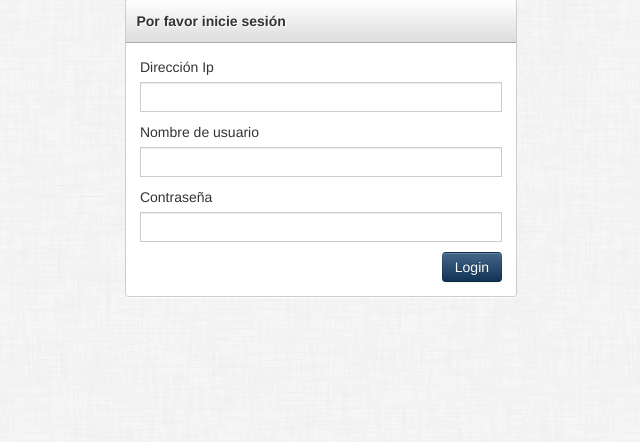
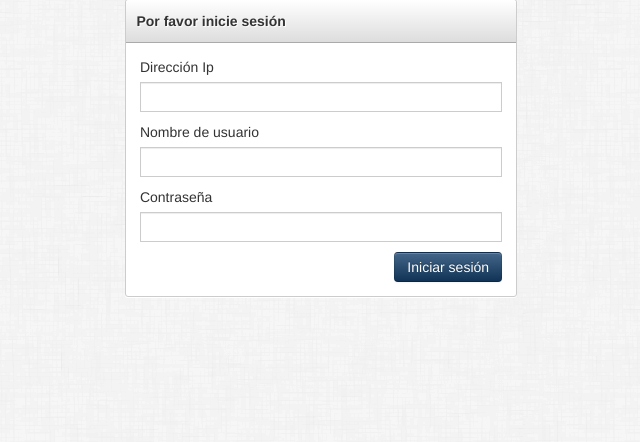
Before and after one commit to engelcituk/php-mikrotik-hospot, a PHP site: page /login.php in a window 1280 px wide. Shown: the part 126-568 px from the top of the page, without its empty margins (319-959 px from the left). Run offline with PHP 8.4, Linux system fonts and the light colour scheme.

Commit message:
texto en btn de iniciar sesión

```diff
--- a/login.php
+++ b/login.php
@@ -55,7 +55,7 @@
                     <input type="password" id="pass" name="pass" class="span12">
 
 					<img src="images/loading.gif" id="lproses" class="load pull-right" style="padding-top:5px">
-					<input type="submit" name="submit" value="Login" id="masuk" class="btn btn-primary pull-right"/>
+					<input type="submit" name="submit" value="Iniciar sesión" id="masuk" class="btn btn-primary pull-right"/>
 
                     <a href="#myModal" role="button" data-toggle="modal" id="login" class="btn load btn-primary pull-right">Iniciar sesión</a>
 					<div class="clearfix"></div>
```
